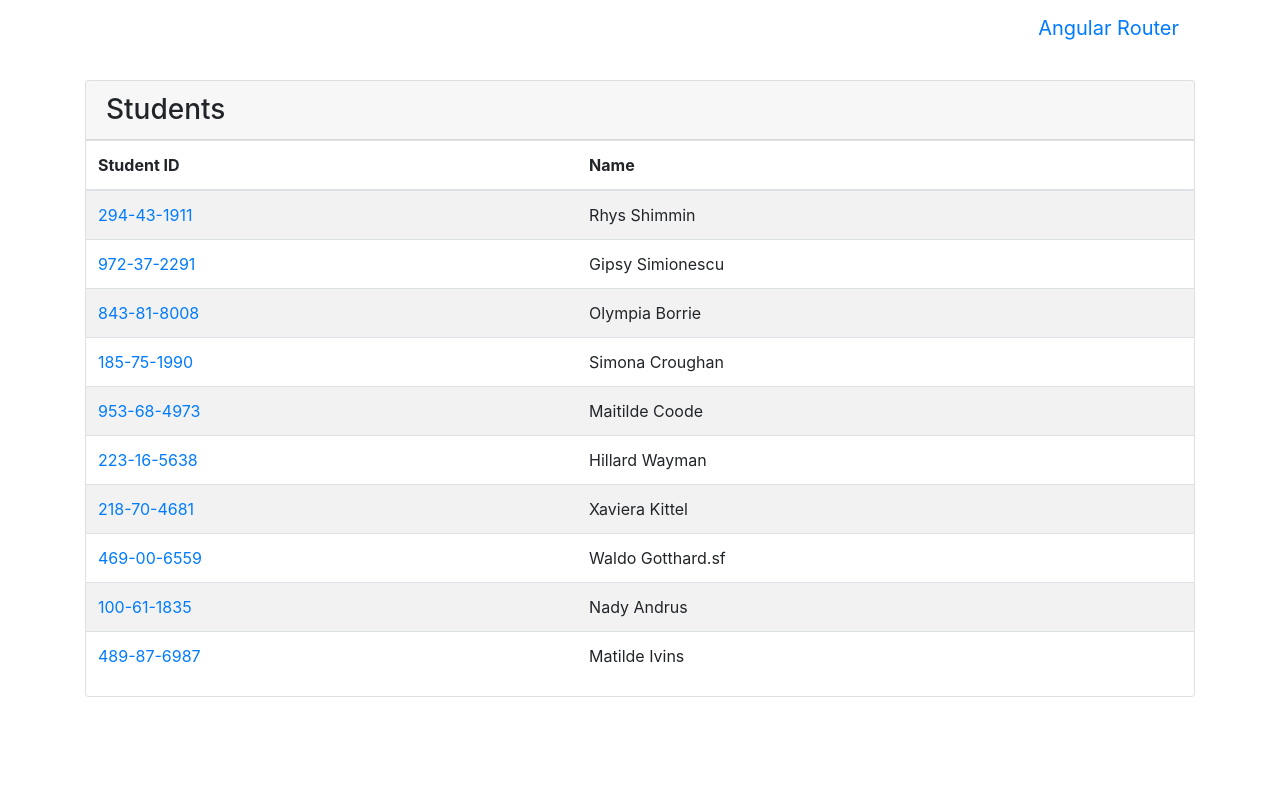
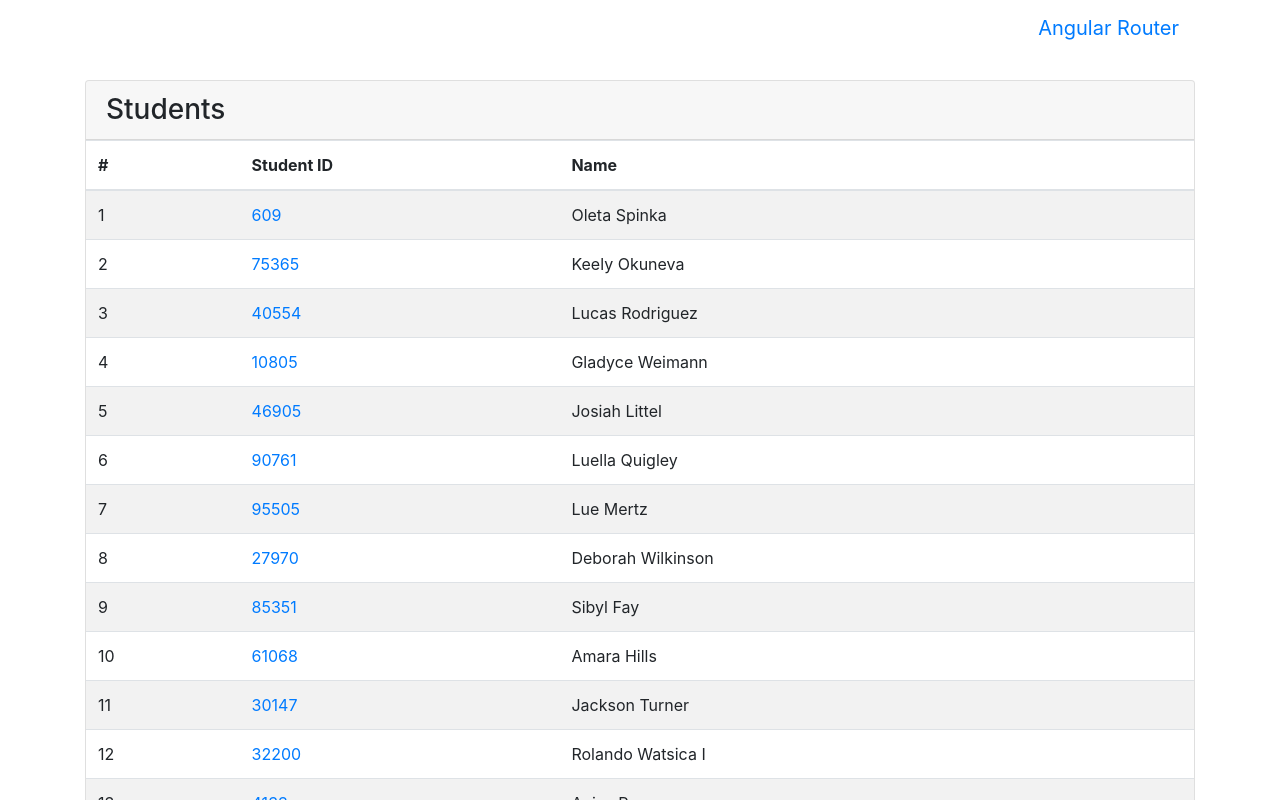
Before and after one commit to hieutdo/mum-mwa, an Angular app in the folder lab13/: page /students in a window 1280 px wide. Shown: the top 800 px of the page. Built offline with nearby package versions, Linux system fonts and the light colour scheme.

Commit message:
[lab13] Generate data using faker.js

```diff
--- a/lab13/package.json
+++ b/lab13/package.json
@@ -23,6 +23,7 @@
     "@angular/router": "^4.0.0",
     "bootstrap": "4.0.0-alpha.6",
     "core-js": "^2.4.1",
+    "faker": "^4.1.0",
     "font-awesome": "^4.7.0",
     "rxjs": "^5.1.0",
     "zone.js": "^0.8.4"
--- a/lab13/src/app/db.service.ts
+++ b/lab13/src/app/db.service.ts
@@ -1,67 +1,28 @@
 import { Injectable } from '@angular/core';
 import { Observable } from 'rxjs/Rx';
 import { Student } from './student';
+import faker from 'faker';
 
 @Injectable()
 export class DbService {
-  data = [{
-    "id": 1,
-    "studentId": "294-43-1911",
-    "name": "Rhys Shimmin",
-    "email": "rshimmin0@booking.com"
-  }, {
-    "id": 2,
-    "studentId": "972-37-2291",
-    "name": "Gipsy Simionescu",
-    "email": "gsimionescu1@economist.com"
-  }, {
-    "id": 3,
-    "studentId": "843-81-8008",
-    "name": "Olympia Borrie",
-    "email": "oborrie2@scientificamerican.com"
-  }, {
-    "id": 4,
-    "studentId": "185-75-1990",
-    "name": "Simona Croughan",
-    "email": "scroughan3@bbc.co.uk"
-  }, {
-    "id": 5,
-    "studentId": "953-68-4973",
-    "name": "Maitilde Coode",
-    "email": "mcoode4@rakuten.co.jp"
-  }, {
-    "id": 6,
-    "studentId": "223-16-5638",
-    "name": "Hillard Wayman",
-    "email": "hwayman5@latimes.com"
-  }, {
-    "id": 7,
-    "studentId": "218-70-4681",
-    "name": "Xaviera Kittel",
-    "email": "xkittel6@walmart.com"
-  }, {
-    "id": 8,
-    "studentId": "469-00-6559",
-    "name": "Waldo Gotthard.sf",
-    "email": "wgotthardsf7@soundcloud.com"
-  }, {
-    "id": 9,
-    "studentId": "100-61-1835",
-    "name": "Nady Andrus",
-    "email": "nandrus8@pcworld.com"
-  }, {
-    "id": 10,
-    "studentId": "489-87-6987",
-    "name": "Matilde Ivins",
-    "email": "mivins9@google.com.hk"
-  }];
+  private delay = 1000;
+  private data: Student[];
+
+  constructor() {
+    this.data = [...Array(100)].fill(1).map((_, i) => new Student(
+      i + 1,
+      faker.random.number() + '',
+      faker.name.findName(),
+      faker.internet.email()
+    ));
+  }
 
   getData(): Observable<Student[]> {
-    return Observable.of(this.data).delay(2000);
+    return Observable.of(this.data).delay(this.delay);
   }
 
   getStudent(studentId: string): Observable<Student> {
     const student = this.data.find((item) => item.studentId === studentId);
-    return Observable.of(student).delay(2000);
+    return Observable.of(student).delay(this.delay);
   }
 }
--- a/lab13/src/app/students/students.component.html
+++ b/lab13/src/app/students/students.component.html
@@ -9,12 +9,14 @@
     <table class="table table-striped" *ngIf="students">
       <thead>
         <tr>
+          <th>#</th>
           <th>Student ID</th>
           <th>Name</th>
         </tr>
       </thead>
       <tbody>
-        <tr *ngFor="let student of students">
+        <tr *ngFor="let student of students; let i = index">
+          <td>{{ i + 1 }}</td>
           <td><a [routerLink]="['/profile', student.studentId]">{{ student.studentId }}</a></td>
           <td>{{ student.name }}</td>
         </tr>
```
Also changed, not shown: 1 other file (tests, documents, lock files or other folders).
